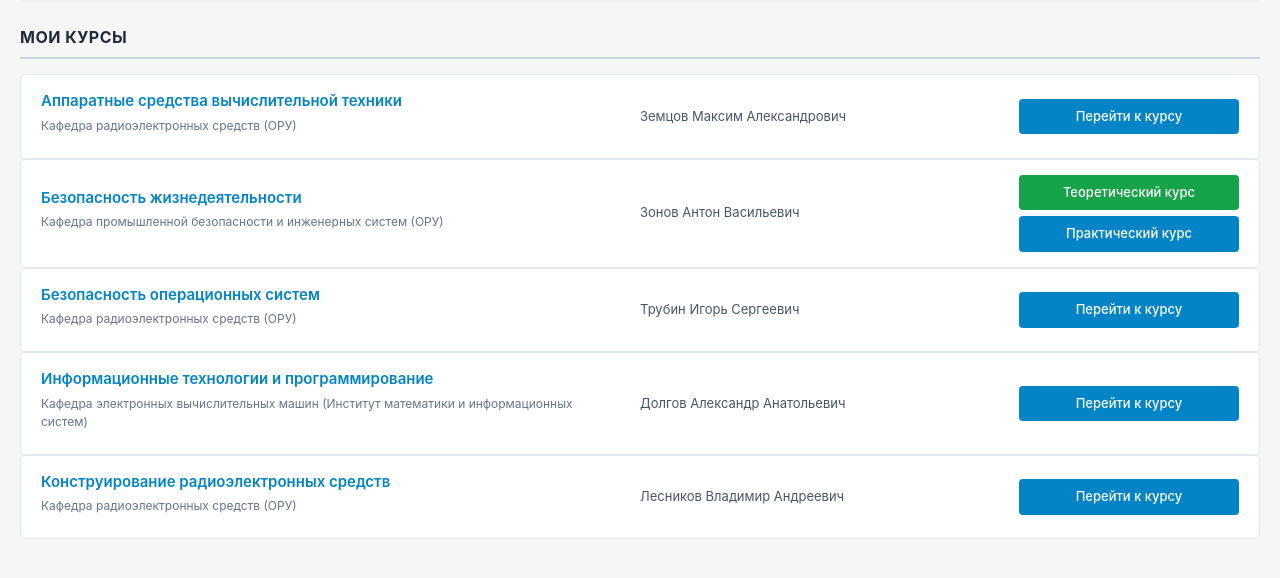
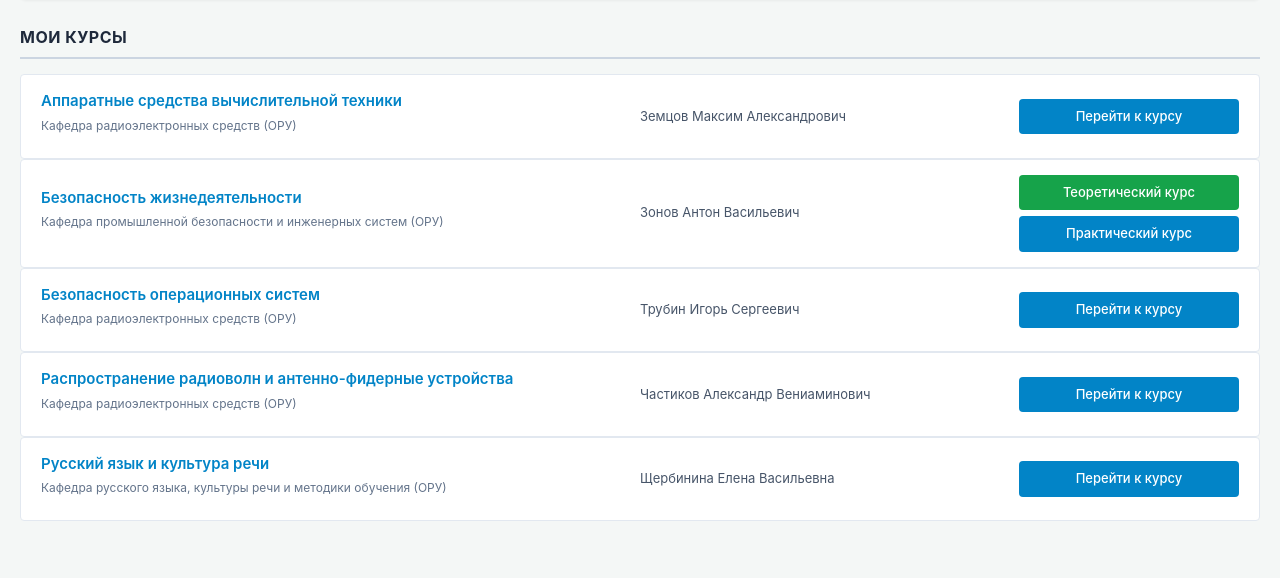
Before and after one commit to AlexusLexus/moodle2, a plain HTML site: page index.html in a window 1280 px wide. Shown: the part 194-772 px from the top of the page. Drawn offline with Linux system fonts and the light colour scheme.

Commit message:
тест2

```diff
--- a/index.html
+++ b/index.html
@@ -78,11 +78,11 @@
             <div class="course-item">
                 <div class="course-main">
                     <div class="course-text">
-                        <h3 class="course-title">Информационные технологии и программирование</h3>
-                        <p class="course-department">Кафедра электронных вычислительных машин (Институт математики и информационных систем)</p>
+                        <h3 class="course-title">Распространение радиоволн и антенно-фидерные устройства</h3>
+                        <p class="course-department">Кафедра радиоэлектронных средств (ОРУ)</p>
                     </div>
                 </div>
-                <div class="course-teacher">Долгов Александр Анатольевич</div>
+                <div class="course-teacher">Частиков Александр Вениаминович</div>
                 <div class="course-actions">
                     <a href="coming_soon.html" class="btn btn-blue">Перейти к курсу</a>
                 </div>
@@ -91,11 +91,11 @@
             <div class="course-item">
                 <div class="course-main">
                     <div class="course-text">
-                        <h3 class="course-title">Конструирование радиоэлектронных средств</h3>
-                        <p class="course-department">Кафедра радиоэлектронных средств (ОРУ)</p>
+                        <h3 class="course-title">Русский язык и культура речи</h3>
+                        <p class="course-department">Кафедра русского языка, культуры речи и методики обучения (ОРУ)</p>
                     </div>
                 </div>
-                <div class="course-teacher">Лесников Владимир Андреевич</div>
+                <div class="course-teacher">Щербинина Елена Васильевна</div>
                 <div class="course-actions">
                     <a href="coming_soon.html" class="btn btn-blue">Перейти к курсу</a>
                 </div>
```
